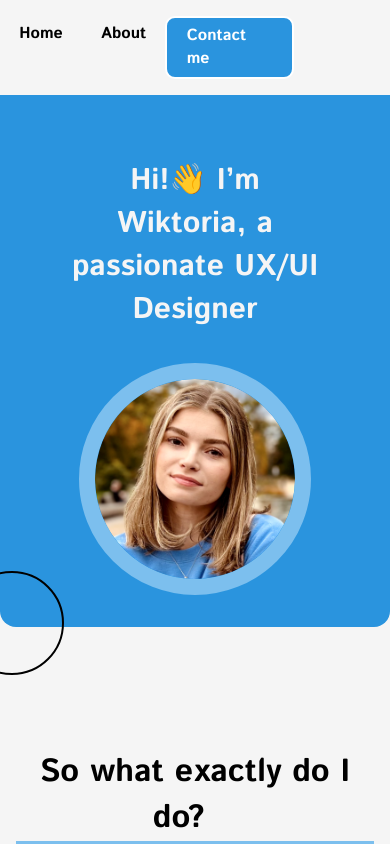
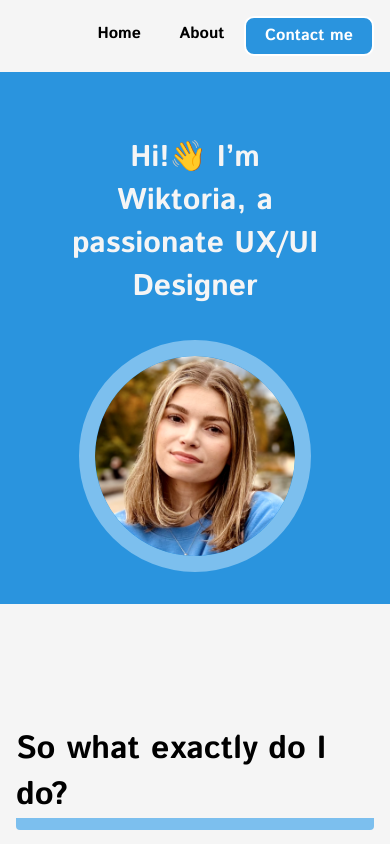
Before and after one commit to FlorianZasa/wiktoriazemla, a React (Create React App) app: page /about in a window 390 px wide. Shown: the top 844 px of the page. Built offline with nearby package versions, Linux system fonts and the light colour scheme.

Commit message:
Fix design changes

```diff
--- a/src/components/CircleComponent.js
+++ /dev/null
@@ -1,17 +0,0 @@
-import React from 'react'
-
-function CircleComponent({ size , left=0, top=0}) {
-  return (
-    <div style={{
-        width: size,
-        height: size,
-        border: '2px solid black',
-        borderRadius: '50%',
-        position: 'absolute',
-        left: left,
-        top: top
-    }}></div>
-  )
-}
-
-export default CircleComponent
--- a/src/components/MenuBarComponent.css
+++ b/src/components/MenuBarComponent.css
@@ -1,3 +1,12 @@
+.nav-bar {
+    display: flex;
+    padding-right: 6rem;
+    padding-top: 1rem;
+    padding-bottom: 1rem;
+    justify-content: flex-end;
+    background-color: var(--background-color);
+}
+
 .menu-btn {
     padding: .4rem 1.2rem .4rem 1.2rem;
     border-radius: 10px;
@@ -5,11 +14,12 @@
     text-decoration: none;
 }
 
-@media screen and (max-width: 1164px) {
+@media screen and (max-width: 700px) {
     .nav-bar {
         padding-right: 1rem;
         position: sticky;
         top: 0;
         z-index: 1000;
+        margin: 0;
     }
 }
--- a/src/components/MenuBarComponent.js
+++ b/src/components/MenuBarComponent.js
@@ -6,14 +6,7 @@ import './MenuBarComponent.css'
 
 function MenuBarComponent({ backgroundColor, textColor}) {
   return (
-    <div style={{
-      display: 'flex',
-      paddingRight: '6rem',
-      paddingTop: '1rem',
-      paddingBottom: '1rem',
-      justifyContent: 'flex-end',
-      backgroundColor: backgroundColor,
-    }}>
+    <div className="nav-bar">
         <Link className='menu-btn' to="/" style={{color: textColor}}>Home</Link>
         <Link className='menu-btn' to="/about" style={{color: textColor}}>About</Link>
         <Link className='menu-btn' style={{backgroundColor: colors.primary, color: colors.white, border: '2px solid white'}} to="mailto:wiktoriazemla@gmail.com">Contact me</Link>
--- a/src/components/ModalComponent.css
+++ b/src/components/ModalComponent.css
@@ -27,7 +27,7 @@
   }
 
 
-  @media screen and (max-width: 1164px) {
+  @media screen and (max-width: 700px) {
     .modal-content {
         margin: 1rem;
         padding: 1rem;
--- a/src/components/PageSubtitleComponent.js
+++ b/src/components/PageSubtitleComponent.js
@@ -10,13 +10,12 @@ function PageSubtitleComponent({ title, size='big', centered=false }) {
         }}>
             <h2 style={{
                 borderBottom: size === 'big' ? `12px solid ${colors.secondary}` : `10px solid ${colors.secondary}`,
-                textAlign: 'center',
                 width: 'fit-content',
                 borderRadius: 4,
                 fontSize: size === 'big' ? '2rem' : '1.3rem',
 
 
-            }}>{title}&nbsp;&nbsp;&nbsp;</h2>
+            }}>{title}&nbsp;&nbsp;</h2>
         </div>
     )
 }
--- a/src/components/SkillCardComponent.js
+++ b/src/components/SkillCardComponent.js
@@ -16,7 +16,7 @@ function SkillCardComponent({imgSrc, title, text}) {
         maxWidth: 300
       }}>
         <img src={imgSrc} alt="Alternative" style={{ height: '200px', width: 'auto', objectFit: 'cover' }} />
-        <PageSubtitleComponent title={title} size={'small'} />
+        <PageSubtitleComponent title={title} size={'small'} centered />
         <p style={{fontSize: '16px'}}>{text}</p>
       </div>
     )
--- a/src/index.css
+++ b/src/index.css
@@ -32,7 +32,7 @@ p {
   gap: 1rem;
 }
 
-@media screen and (max-width: 1164px) {
+@media screen and (max-width: 700px) {
   .container {
     padding: 0 1rem 0 1rem;
   }
--- a/src/screens/About.css
+++ b/src/screens/About.css
@@ -16,7 +16,7 @@
     border-radius: 50%;
   }
 
-  @media screen and (max-width: 1164px) {
+  @media screen and (max-width: 700px) {
     .content {
       flex-wrap: wrap; /* Allow wrapping on smaller screens */
     }
--- a/src/screens/About.js
+++ b/src/screens/About.js
@@ -2,7 +2,7 @@ import React, { useEffect, useState } from 'react'
 import PageSubtitleComponent from '../components/PageSubtitleComponent'
 import './About.css'
 
-import WikiImage from '../assets/Wiki.png';
+import Wiki2Image from '../assets/Wiki2.png';
 
 import URImage from '../assets/SkillImages/URImage.png';
 import UXImage from '../assets/SkillImages/UXImage.png';
@@ -14,7 +14,6 @@ import SoftImage from '../assets/SkillImages/SoftImage.png';
 import ButtonComponent from '../components/ButtonComponent';
 import { styles } from '../assets/styles';
 import SkillCardComponent from '../components/SkillCardComponent';
-import CircleComponent from '../components/CircleComponent';
 import ModalComponent from '../components/ModalComponent';
 
 function About() {
@@ -99,15 +98,11 @@ function About() {
                             e-learning apps, redesigned websites, and built brand identities. Known for my creativity and dedication, I’m excited to start my professional journey in UX/UI design, continually refining my skills in a dynamic, collaborative environment
                         </span>
                     </div>
-                    <img src={WikiImage} className="profile-image" alt="Profile" />
+                    <img src={Wiki2Image} className="profile-image" alt="Profile" />
                 </div>
                 <div style={{display: 'flex', gap: '2rem'}}>
                     <ButtonComponent text="Download my CV" onClick={() => handleDownload()} />
                 </div>
-            </div>
-
-            <div style={{ position: 'relative' }}>
-                <CircleComponent className="deko-circle" size={'6rem'} left={-120} top={-30} />
             </div>
 
             <div className="subcontainer">
--- a/src/screens/Home.css
+++ b/src/screens/Home.css
@@ -10,7 +10,12 @@
     padding-left: 5rem;
     padding-top: 11rem;
     padding-bottom: 11rem;
+    padding-right: 4rem;
     width: 68%
+}
+
+.hero-heading {
+    margin-right: 10rem;
 }
 
 .hero-img {
@@ -33,7 +38,7 @@ h1 {
     font-size: 48px
 }
 
-@media screen and (max-width: 1164px) {
+@media screen and (max-width: 700px) {
     .hero-img {
         position: static;
         transform: none;
@@ -48,13 +53,16 @@ h1 {
         display: flex;
         justify-content: center;
         background-color: var(--primary-color);
-        border-radius: 0 0 1rem 1rem;
         padding: 2rem;
     }
 
     .hero-blue-container {
         padding: 2rem;
         width: 100%;
+    }
+
+    .hero-heading {
+        margin: 0;
     }
 
     .project-grid-container {
--- a/src/screens/Home.js
+++ b/src/screens/Home.js
@@ -13,7 +13,6 @@ import PageSubtitleComponent from '../components/PageSubtitleComponent';
 
 import './Home.css'
 import { styles } from '../assets/styles';
-import CircleComponent from '../components/CircleComponent';
 
 
 function Home() {
@@ -21,14 +20,12 @@ function Home() {
     <div>
       <div className="hero-container">
         <div  className="hero-blue-container"style={{ backgroundColor: colors.primary }}>
+          <div className="hero-heading">
             <h1 style={{ color: colors.background }}>Hi!👋 I’m Wiktoria, a</h1>
             <h1 style={{ color: colors.background }}>passionate UX/UI Designer</h1>
+          </div>
         </div>
         <img className="hero-img" src={WikiImage} style={{border: `16px solid ${colors.secondary}`}}/>
-      </div>
-
-      <div style={{ position: 'relative' }}>
-        <CircleComponent size={100} left={-40} top={-120} />
       </div>
 
       <div className= 'container'>
```
Also changed, not shown: src/assets/Wiki2.png (added).
